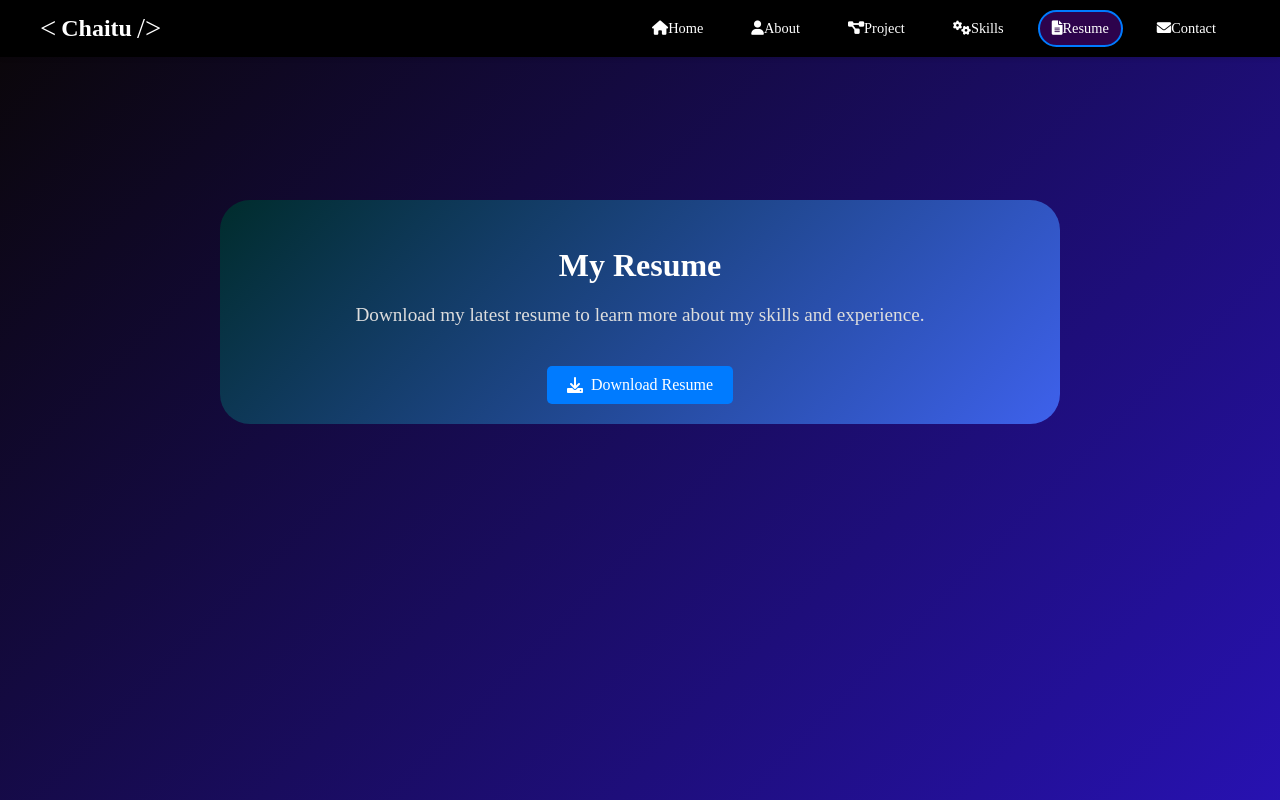
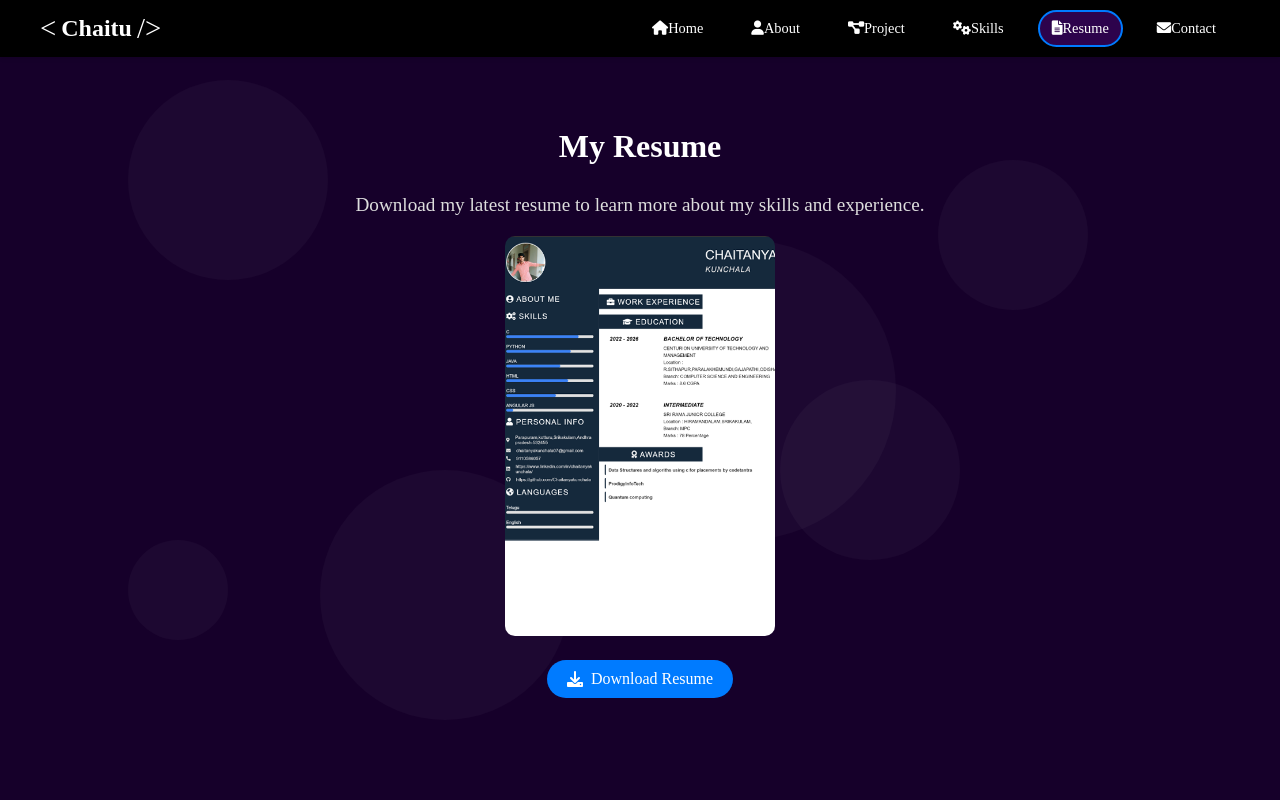
Before and after one commit to Chaitanyakunchala/ANGULAR-PORTFOLIO, an Angular app: page /resume in a window 1280 px wide. Shown: the top 800 px of the page. Built offline with nearby package versions, Linux system fonts and the light colour scheme.

Commit message:
added shapes in the background

```diff
--- a/src/app/about/about.component.css
+++ b/src/app/about/about.component.css
@@ -1,6 +1,6 @@
 body {
     font-family: 'Arial', sans-serif;
-    background-color: #19002c;
+    /* background-color: #19002c; */
     color: #fff;
     margin: 0;
     padding: 0;
@@ -8,7 +8,7 @@ body {
 
 .about {
     padding: 60px 0;
-    background-color: #19002c;
+    /* background-color: #19002c; */
 }
 
 .container {
@@ -80,3 +80,60 @@ h2 {
         font-size: 1em;
     }
 }
+.bg-shapes {
+    position: absolute;
+    top: 0;
+    left: 0;
+    width: 100%;
+    height: 100%;
+    z-index: -1;
+  }
+
+  .shape {
+    position: absolute;
+    background-color: rgba(255, 255, 255, 0.1);
+    border-radius: 50%;
+    opacity: 0.3; /* Slightly visible shapes */
+  }
+
+  .shape-1 {
+    width: 200px;
+    height: 200px;
+    top: 10%;
+    left: 10%;
+  }
+
+  .shape-2 {
+    width: 150px;
+    height: 150px;
+    top: 20%;
+    right: 15%;
+  }
+
+  .shape-3 {
+    width: 250px;
+    height: 250px;
+    bottom: 10%;
+    left: 25%;
+  }
+
+  .shape-4 {
+    width: 300px;
+    height: 300px;
+    top: 30%;
+    right: 30%;
+  }
+
+  .shape-5 {
+    width: 100px;
+    height: 100px;
+    bottom: 20%;
+    left: 10%;
+  }
+
+  .shape-6 {
+    width: 180px;
+    height: 180px;
+    bottom: 30%;
+    right: 25%;
+  }
--- a/src/app/contact/contact.component.css
+++ b/src/app/contact/contact.component.css
@@ -1,54 +1,44 @@
 body {
     font-family: 'Arial', sans-serif;
-            background: linear-gradient(135deg, #19002c, #2d0353);
+    /* background-color: #19002c; */
     color: #fff;
     margin: 0;
     padding: 0;
-            min-height: 100vh;
-            display: flex;
-            justify-content: center;
-            align-items: center;
 }
 
 .contact {
-            width: 100%;
-            max-width: 800px;
-            margin: 40px auto;
-            padding: 40px;
-            background-color: rgba(45, 3, 83, 0.8);
-            border-radius: 20px;
-            box-shadow: 0 15px 30px rgba(0, 0, 0, 0.3);
+    padding: 60px 0;
+    text-align: center;
+    /* background-color: #19002c; */
 }
 
 .container {
-            display: flex;
-            flex-direction: column;
-            align-items: center;
-        }
-
-        h2 {
-            font-size: 3em;
-            margin-bottom: 30px;
-            color: #007bff;
-            text-shadow: 2px 2px 4px rgba(0, 0, 0, 0.3);
+    max-width: 600px;
+    margin: 0 auto;
+    padding: 0 20px;
 }
 
 .chaitu {
     text-align: center;
-            font-size: 1.2em;
+    font-size: 20px;
     font-family: 'Times New Roman', Times, serif;
-            color: #f0f8ff;
-            margin-bottom: 30px;
-            line-height: 1.6;
+    color: aliceblue;
+    margin-top: 20px;
+    margin-bottom: 20px;
+}
+
+h2 {
+    font-size: 2.5em;
+    margin-bottom: 20px;
+    color: #007bff;
 }
 
 form {
-            width: 100%;
-            max-width: 500px;
-            background-color: rgba(255, 255, 255, 0.1);
-            padding: 40px;
-            border-radius: 15px;
+    /* background-color: #2d0353; */
+    padding: 30px;
+    border-radius: 10px;
     box-shadow: 0 10px 20px rgba(0, 0, 0, 0.2);
+    position: relative;
 }
 
 .form-group {
@@ -59,126 +49,186 @@ body {
 .form-group i {
     position: absolute;
     top: 50%;
-            left: 15px;
+    left: 10px;
     transform: translateY(-50%);
     color: #007bff;
-            font-size: 1.3em;
+    font-size: 1.2em;
 }
 
-        input[type="text"], input[type="email"], textarea {
-            width: 100%;
-            padding: 15px 15px 15px 50px;
+input[type="text"],
+input[type="email"],
+textarea {
+    width: 80%;
+    padding: 10px 10px 10px 40px;
     border: none;
     border-bottom: 2px solid #007bff;
-            background-color: rgba(255, 255, 255, 0.1);
+    background-color: transparent;
     color: #fff;
-            font-size: 1.1em;
-            transition: all 0.3s ease;
-            border-radius: 5px;
+    font-size: 1em;
+    transition: border-color 0.3s;
+    outline: none;
 }
 
-        input[type="text"]:focus, input[type="email"]:focus, textarea:focus {
-            background-color: rgba(255, 255, 255, 0.2);
-            box-shadow: 0 0 10px rgba(0, 123, 255, 0.5);
+input[type="text"]:focus,
+input[type="email"]:focus,
+textarea:focus {
+    border-bottom-color: #0056b3;
 }
 
 label {
     position: absolute;
     top: 50%;
-            left: 50px;
+    left: 40px;
     transform: translateY(-50%);
-            font-size: 1.1em;
-            color: #ccc;
+    font-size: 20px !important;
+    color:white;
     pointer-events: none;
-            transition: all 0.3s ease;
+    transition: all 0.3s;
 }
 
-        input:focus ~ label, textarea:focus ~ label,
-        input:not(:placeholder-shown) ~ label, textarea:not(:placeholder-shown) ~ label {
-            top: -15px;
-            left: 15px;
-            font-size: 0.9em;
+input:focus ~ label,
+textarea:focus ~ label,
+input:not(:placeholder-shown) ~ label,
+textarea:not(:placeholder-shown) ~ label {
+    top: -10px;
+    left: 10px;
+    font-size: 0.85em;
     color: #007bff;
 }
 
 button[type="submit"] {
     display: inline-flex;
     align-items: center;
-            padding: 12px 30px;
+    padding: 10px 20px;
     background-color: #007bff;
     color: #fff;
     border: none;
-            border-radius: 50px;
-            font-size: 1.2em;
+    border-radius: 5px;
+    font-size: 1.1em;
     cursor: pointer;
-            transition: all 0.3s ease;
+    transition: background-color 0.3s;
     text-transform: uppercase;
-            letter-spacing: 1px;
-            margin-top: 20px;
 }
 
 button[type="submit"]:hover {
     background-color: #0056b3;
-            transform: translateY(-3px);
-            box-shadow: 0 5px 15px rgba(0, 123, 255, 0.4);
 }
 
 button[type="submit"] i {
-            margin-right: 10px;
+    margin-right: 8px;
 }
 
 .social-links {
-            margin-top: 40px;
+    margin-top: 30px;
     text-align: center;
 }
 
 .social-button {
     display: inline-block;
-            width: 50px;
-            height: 50px;
-            line-height: 50px;
-            margin: 0 15px;
+    width: 40px;
+    height: 40px;
+    line-height: 40px;
+    margin: 0 10px;
     background-color: #fff;
     color: #19002c;
     border-radius: 50%;
     text-align: center;
     font-size: 1.5em;
-            transition: all 0.3s ease;
+    transition: background-color 0.3s, color 0.3s;
     text-decoration: none;
-            box-shadow: 0 5px 15px rgba(0, 0, 0, 0.2);
 }
 
 .social-button:hover {
-            transform: translateY(-5px);
-            box-shadow: 0 10px 20px rgba(0, 0, 0, 0.3);
+    background-color: #007bff;
+    color: #fff;
 }
 
-        .social-button.instagram { background-color: #E4405F; color: #fff; }
-        .social-button.linkedin { background-color: #0077B5; color: #fff; }
-        .social-button.github { background-color: #333; color: #fff; }
+.social-button.instagram {
+    background-color: #E4405F; /* Instagram color */
+}
 
-        @media (max-width: 768px) {
-            .contact {
+.social-button.linkedin {
+    background-color: #0077B5; /* LinkedIn color */
+}
+
+.social-button.github {
+    background-color: #333; /* GitHub color */
+}
+
+@media (max-width: 600px) {
+    form {
         padding: 20px;
     }
 
-            form {
-                padding: 30px;
+    h2 {
+        font-size: 2em;
     }
 
-            h2 {
-                font-size: 2.5em;
+    label {
+        font-size: 0.8em;
     }
 
-            .chaitu {
-                font-size: 1em;
+    input:focus ~ label,
+    textarea:focus ~ label,
+    input:not(:placeholder-shown) ~ label,
+    textarea:not(:placeholder-shown) ~ label {
+        font-size: 0.7em;
+    }
+}
+.bg-shapes {
+    position: absolute;
+    top: 0;
+    left: 0;
+    width: 100%;
+    height: 100%;
+    z-index: -1;
   }
 
-            .social-button {
-                width: 40px;
-                height: 40px;
-                line-height: 40px;
-                font-size: 1.2em;
-                margin: 0 10px;
+  .shape {
+    position: absolute;
+    background-color: rgba(255, 255, 255, 0.1);
+    border-radius: 50%;
+    opacity: 0.3; /* Slightly visible shapes */
   }
+
+  .shape-1 {
+    width: 200px;
+    height: 200px;
+    top: 10%;
+    left: 10%;
   }
+
+  .shape-2 {
+    width: 150px;
+    height: 150px;
+    top: 20%;
+    right: 15%;
+  }
+
+  .shape-3 {
+    width: 250px;
+    height: 250px;
+    bottom: 10%;
+    left: 25%;
+  }
+
+  .shape-4 {
+    width: 300px;
+    height: 300px;
+    top: 30%;
+    right: 30%;
+  }
+
+  .shape-5 {
+    width: 100px;
+    height: 100px;
+    bottom: 20%;
+    left: 10%;
+  }
+
+  .shape-6 {
+    width: 180px;
+    height: 180px;
+    bottom: 30%;
+    right: 25%;
+  }
--- a/src/app/header/header.component.html
+++ b/src/app/header/header.component.html
@@ -1,7 +1,7 @@
 <header class="header">
   <div class="container">
     <link rel="stylesheet" href="https://cdnjs.cloudflare.com/ajax/libs/font-awesome/6.0.0-beta3/css/all.min.css">
-    <a href="" class="logo">
+    <a href="/home" class="logo">
       <span class="logo-bracket">&lt;</span>
       <span class="logo-name">Chaitu</span>
       <span class="logo-bracket">/&gt;</span>
--- a/src/app/home/home.component.css
+++ b/src/app/home/home.component.css
@@ -2,7 +2,7 @@
 .home-section {
   position: relative;
   padding: 60px 0;
-  background: linear-gradient(135deg, #002c2c, #3e61ec); /* Diagonal gradient background */
+  /* background: linear-gradient(135deg, #002c2c, #3e61ec);  */
   color: #fff;
   overflow: hidden; /* Ensure background shapes are visible */
   height: 80vh;
@@ -75,12 +75,13 @@
   margin-bottom: 20px; /* Adds space below the button container */
   justify-content: center; /* Centers buttons horizontally */
   align-items: center; /* Centers buttons vertically */
+  border-radius: 40px;
 }
 .btn {
   display: inline-block;
   padding: 10px 40px;
   font-size: 1em;
-  border-radius: px;
+  border-radius: 40px;
   text-decoration: none;
   align-items: center;
   background-position: 20px;
--- a/src/app/home/home.component.html
+++ b/src/app/home/home.component.html
@@ -20,7 +20,6 @@
             <div class="social-links">
               <a href="" class="social-link"><i class="fab fa-github"></i></a>
               <a href="" class="social-link"><i class="fab fa-linkedin-in"></i></a>
-              <a href="" class="social-link"><i class="fab fa-twitter"></i></a>
             </div>
           </div>
         </div>
--- a/src/app/resume/resume.component.css
+++ b/src/app/resume/resume.component.css
@@ -1,25 +1,28 @@
 .resume {
-  padding: 200px 100px;
+  padding: 0;
   text-align: center;
-  background: linear-gradient(135deg, #0a0606, #2d14d2);
+  color: #fff;
+  height: 100vh;
+  display: flex;
+  flex-direction: column;
+  align-items: center;
+  justify-content: center;
   background-size: cover;
   background-position: center;
   background-repeat: no-repeat;
-  color: #fff;
-  height: 100vh;
 }
 
-.resume .container {
-  max-width: 800px;
-  margin: 0 auto;
-  background: linear-gradient(135deg, #002c2c, #3e61ec);/* Optional: for better text readability */
-  padding: 20px;
-  border-radius: 30px; /* Optional: rounded corners */
+.resume-image {
+  width: 270px;
+  height: 400px;
+  margin-bottom: 20px; /* Space between the image and the button */
+  border-radius: 10px;
+  object-fit: cover;
 }
 
 .resume h2 {
   font-size: 2em;
-  margin-bottom: 20px;
+  margin-bottom: 10px; /* Space between heading and paragraph */
   color: #fff;
 }
 
@@ -37,9 +40,8 @@
   color: #fff;
   background-color: #007bff;
   border: none;
-  border-radius: 5px;
+  border-radius: 40px;
   text-decoration: none;
-  margin-top: 20px;
   transition: background-color 0.3s ease;
 }
 
@@ -50,3 +52,60 @@
 .fas.fa-download {
   margin-right: 8px;
 }
+.bg-shapes {
+  position: absolute;
+  top: 0;
+  left: 0;
+  width: 100%;
+  height: 100%;
+  z-index: -1;
+}
+
+.shape {
+  position: absolute;
+  background-color: rgba(255, 255, 255, 0.1);
+  border-radius: 50%;
+  opacity: 0.3; /* Slightly visible shapes */
+}
+
+.shape-1 {
+  width: 200px;
+  height: 200px;
+  top: 10%;
+  left: 10%;
+}
+
+.shape-2 {
+  width: 150px;
+  height: 150px;
+  top: 20%;
+  right: 15%;
+}
+
+.shape-3 {
+  width: 250px;
+  height: 250px;
+  bottom: 10%;
+  left: 25%;
+}
+
+.shape-4 {
+  width: 300px;
+  height: 300px;
+  top: 30%;
+  right: 30%;
+}
+
+.shape-5 {
+  width: 100px;
+  height: 100px;
+  bottom: 20%;
+  left: 10%;
+}
+
+.shape-6 {
+  width: 180px;
+  height: 180px;
+  bottom: 30%;
+  right: 25%;
+}
--- a/src/app/resume/resume.component.html
+++ b/src/app/resume/resume.component.html
@@ -1,9 +1,20 @@
 <section class="resume">
+  <h2>My Resume</h2>
+  <p>Download my latest resume to learn more about my skills and experience.</p>
+  <div class="image">
+    <img src="assets/images/pic.png" alt="Profile Picture" class="resume-image">
+  </div>
   <div class="container">
-    <h2>My Resume</h2>
-    <p>Download my latest resume to learn more about my skills and experience.</p>
     <a href="assets/images/resume.pdf" class="btn btn-primary" download>
       <i class="fas fa-download"></i> Download Resume
     </a>
   </div>
+  <div class="bg-shapes">
+    <div class="shape shape-1"></div>
+    <div class="shape shape-2"></div>
+    <div class="shape shape-3"></div>
+    <div class="shape shape-4"></div>
+    <div class="shape shape-5"></div>
+    <div class="shape shape-6"></div>
+  </div>
 </section>
```
Also changed, not shown: src/app/about/about.component.html (+8 -0 lines), src/app/contact/contact.component.html (+8 -0 lines), src/assets/images/pic.png (added). Lines whose indentation alone changed are shown as unchanged.
